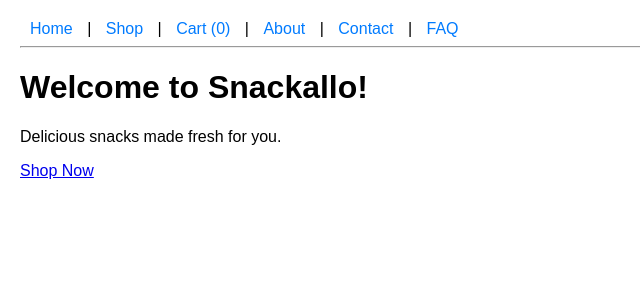
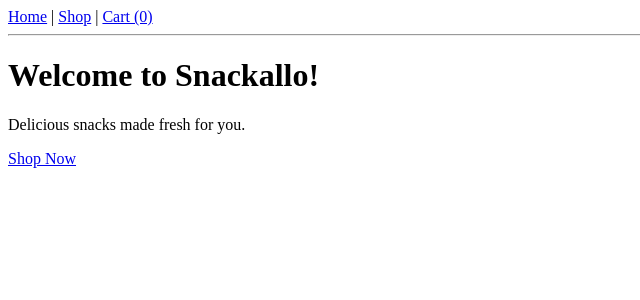
Before and after one commit to snackvilletreats/snackallo-site, a Flask app: page / in a window 1280 px wide. Shown: the top 300 px of the page, without its empty margins (0-640 px from the left). Run offline with Flask 3, Linux system fonts and the light colour scheme.

Commit message:
Update base.html

```diff
--- a/templates/base.html
+++ b/templates/base.html
@@ -3,29 +3,12 @@
 <head>
     <meta charset="UTF-8" />
     <title>Snackallo - {% block title %}{% endblock %}</title>
-    <style>
-        nav a {
-            margin: 0 10px;
-            text-decoration: none;
-            color: #007bff;
-        }
-        nav a:hover {
-            text-decoration: underline;
-        }
-        body {
-            font-family: Arial, sans-serif;
-            margin: 20px;
-        }
-    </style>
 </head>
 <body>
     <nav>
         <a href="{{ url_for('home') }}">Home</a> |
         <a href="{{ url_for('shop') }}">Shop</a> |
-        <a href="{{ url_for('cart') }}">Cart ({{ session.get('cart')|length if session.get('cart') else 0 }})</a> |
-        <a href="{{ url_for('about') }}">About</a> |
-        <a href="{{ url_for('contact') }}">Contact</a> |
-        <a href="{{ url_for('faq') }}">FAQ</a>
+        <a href="{{ url_for('cart') }}">Cart ({{ session.get('cart')|length if session.get('cart') else 0 }})</a>
     </nav>
     <hr />
     {% block content %}{% endblock %}
```
